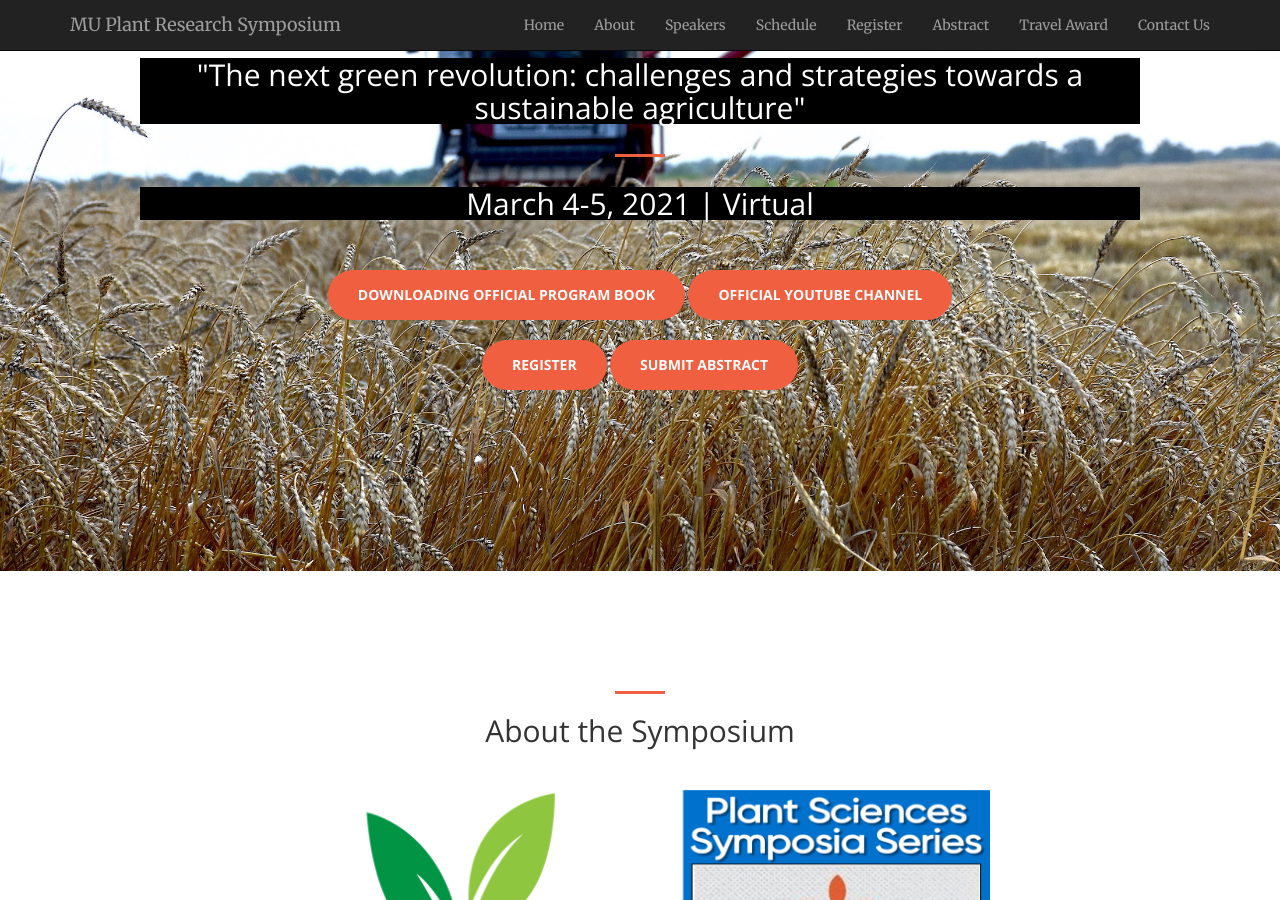
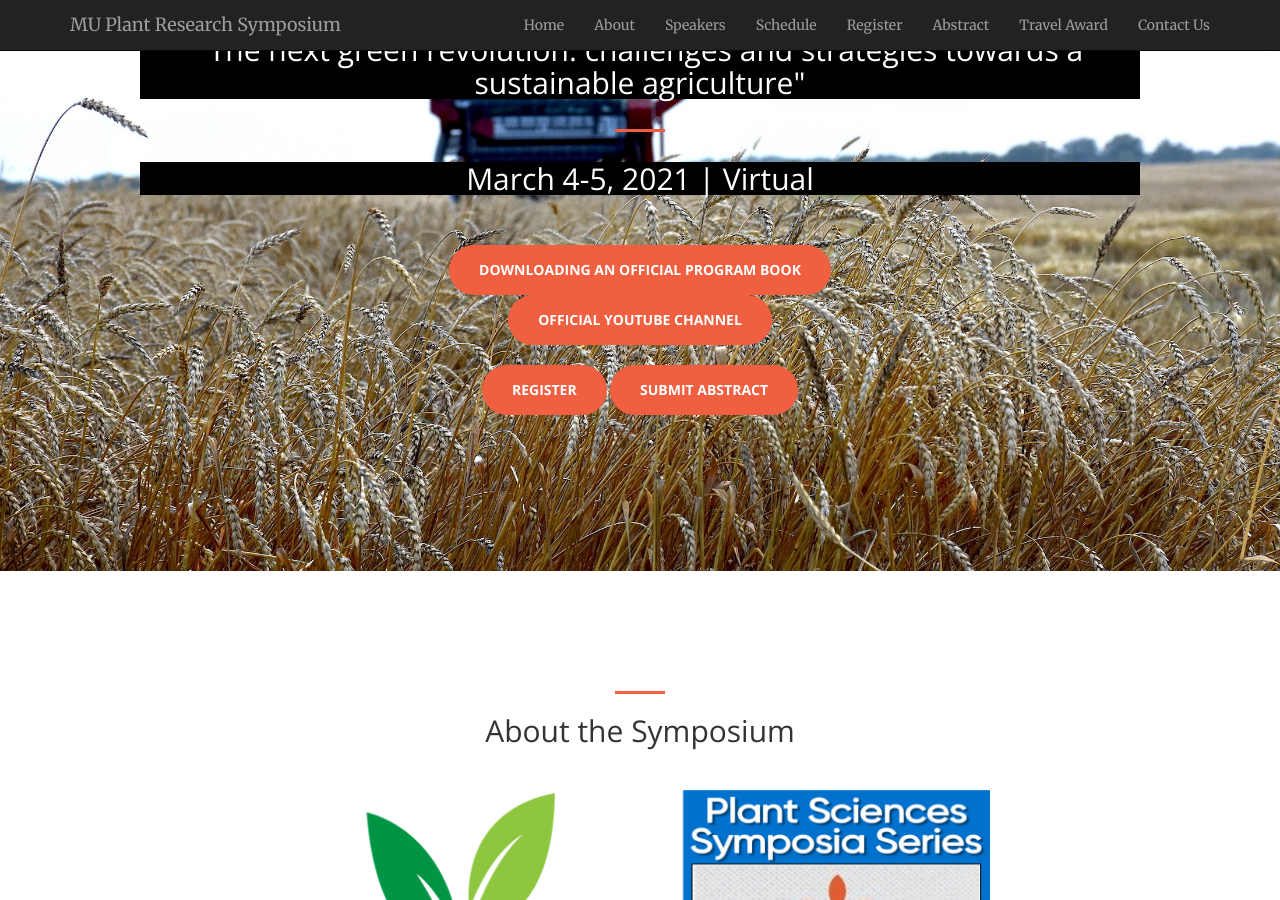
Before and after one commit to mupioneersymposium/mupioneersymposium.github.io, a Jekyll site: the page built from index.html, in a window 1280 px wide and 900 px high, scrolled down 329 px. Built offline with Jekyll 4.4.1, drawn with Linux system fonts in a browser that asks for light colours.

Commit message:
Update header.html

```diff
--- a/_includes/header.html
+++ b/_includes/header.html
@@ -7,7 +7,7 @@
             <hr>
             <h2 style="background-color:black;">March 4-5, 2021 | Virtual </h2>
             <br/><br/>
-            <a target="_blank" href="https://drive.google.com/file/d/1VjnUJz2nTVGwZcK-j61eVeZIjGsMU3Tz/view?usp=sharing" class="btn btn-primary btn-xl page-scroll">Downloading Official Program Book</a>
+            <a target="_blank" href="https://drive.google.com/file/d/1VjnUJz2nTVGwZcK-j61eVeZIjGsMU3Tz/view?usp=sharing" class="btn btn-primary btn-xl page-scroll">Downloading an Official Program Book</a><br/>
             <a target="_blank" href="https://www.youtube.com/channel/UCx_xqiB6fEu-4e_f5nmf-gw/videos" class="btn btn-primary btn-xl page-scroll">Official YouTube Channel</a>
             <br/><br/>
             <a target="_blank" href="register.html" class="btn btn-primary btn-xl page-scroll">Register</a>
```
